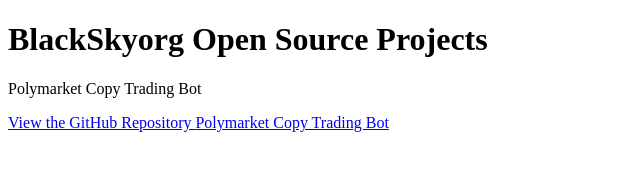
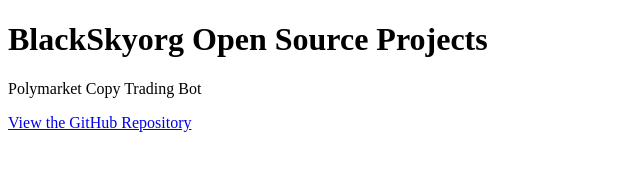
Before and after one commit to BlackSkyorg/BlackSkyorg.github.io, a plain HTML site: page index.html in a window 1280 px wide. Shown: the whole page, without its empty margins (0-640 px from the left). Drawn offline with Linux system fonts and the light colour scheme.

Commit message:
Update index.html

```diff
--- a/index.html
+++ b/index.html
@@ -12,8 +12,6 @@
 <a href="https://github.com/BlackSkyorg/polymarket-copytrading-bot">
 View the GitHub Repository
 </a>
-<a href="https://github.com/BlackSkyorg/polymarket-copytrading-bot">
-Polymarket Copy Trading Bot
-</a>
+
 </body>
 </html>
```
